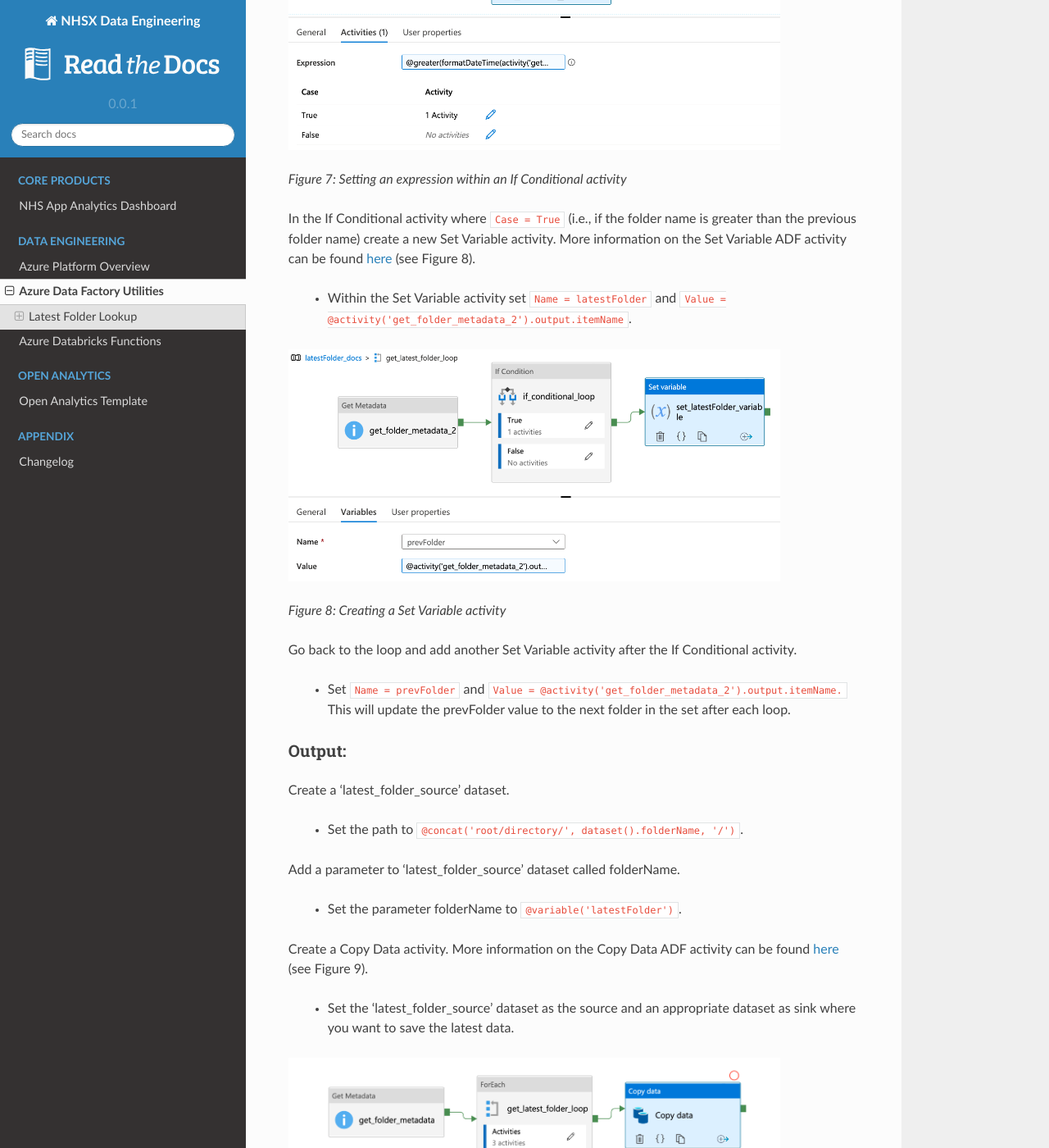
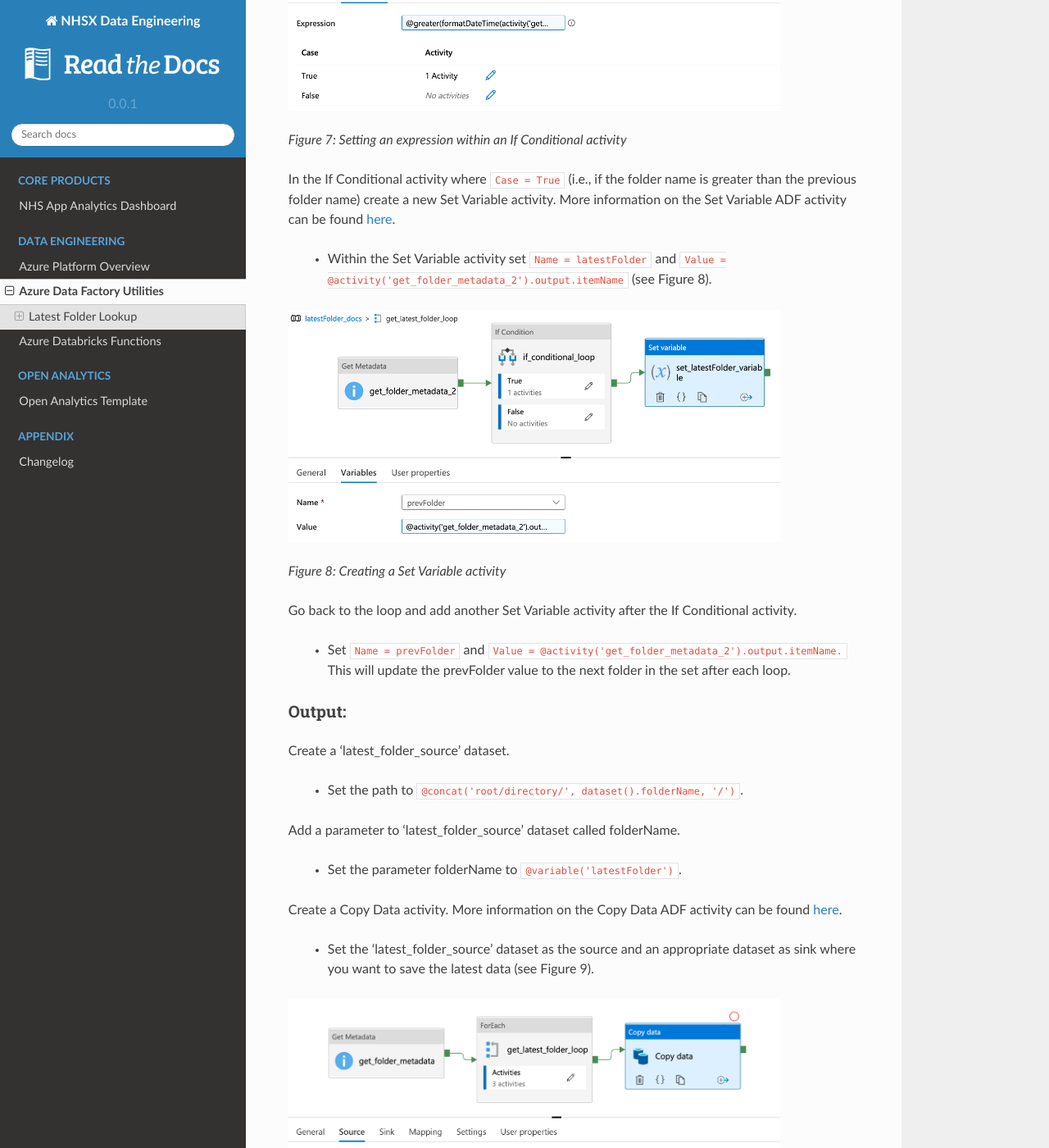
Before and after one commit to nhsx/au-data-engineering, a Sphinx documentation site: the page built from docs/source/adfutilities.rst, in a window 1280 px wide and 1400 px high, scrolled down 3991 px. Shown: the whole window at 82% size. Built offline with Sphinx 7.4.7 and the Read the Docs theme 2.0.0, drawn with Linux system fonts in a browser that asks for light colours; some of the changed text lies outside the part shown.

```diff
--- a/docs/source/adfutilities.rst
+++ b/docs/source/adfutilities.rst
@@ -67,9 +67,9 @@ Create a GetMetadata activity. More information on the GetMetadata ADF activity
 Loop setup:
 -----------
 
-Create a ForEach activity. More information on the ForEach ADF activity can be found `here <https://docs.microsoft.com/en-us/azure/data-factory/control-flow-for-each-activity>`_ (see Figure 5).
+Create a ForEach activity. More information on the ForEach ADF activity can be found `here <https://docs.microsoft.com/en-us/azure/data-factory/control-flow-for-each-activity>`_.
 
-  * In the ForEach activity settings, set 'items' as ``@activity('get_folder_metadata').output.childItems``.
+  * In the ForEach activity settings, set 'items' as ``@activity('get_folder_metadata').output.childItems`` (see Figure 5).
 
 .. image:: _static/img/latest_folder/foreach-activity.png
   :width: 600
@@ -93,17 +93,17 @@ Conditional setup:
 Create a If Conditional activity. More information on the If Conditional ADF activity can be found `here <https://docs.microsoft.com/en-us/azure/data-factory/control-flow-if-condition-activity>`_.
 
   * Set the expression in the If Conditional activity (added as dynamic content) as:
-  ``@greater(formatDateTime(activity('get_folder_metadata_2').output.itemName,'yyyyMMdd'),``
-  ``formatDateTime(variables('prevFolder'),'yyyyMMdd'))``. This will check if the name of each folder (formatted as a date) is greater (i.e., the latest) than the previous folder in the loop, starting with the default value - '1970-01-01' (see Figure 7).
+  * ``@greater(formatDateTime(activity('get_folder_metadata_2').output.itemName,'yyyyMMdd'),``
+  * ``formatDateTime(variables('prevFolder'),'yyyyMMdd'))``. This will check if the name of each folder (formatted as a date) is greater (i.e., the latest) than the previous folder in the loop, starting with the default value - '1970-01-01' (see Figure 7).
 
 .. image:: _static/img/latest_folder/if-condition.png
   :width: 600
   :alt: Setting an expression within an If Conditional activity
 *Figure 7: Setting an expression within an If Conditional activity*
 
-In the If Conditional activity where ``Case = True`` (i.e.,  if the folder name is greater than the previous folder name) create a new Set Variable activity. More information on the Set Variable ADF activity can be found `here <https://docs.microsoft.com/en-us/azure/data-factory/control-flow-set-variable-activity>`_ (see Figure 8).
+In the If Conditional activity where ``Case = True`` (i.e.,  if the folder name is greater than the previous folder name) create a new Set Variable activity. More information on the Set Variable ADF activity can be found `here <https://docs.microsoft.com/en-us/azure/data-factory/control-flow-set-variable-activity>`_.
 
-  * Within the Set Variable activity set ``Name = latestFolder`` and ``Value = @activity('get_folder_metadata_2').output.itemName``.
+  * Within the Set Variable activity set ``Name = latestFolder`` and ``Value = @activity('get_folder_metadata_2').output.itemName`` (see Figure 8).
 
 .. image:: _static/img/latest_folder/set-variable.png
   :width: 600
@@ -125,9 +125,9 @@ Add a parameter to ‘latest_folder_source’ dataset called folderName.
 
   * Set the parameter folderName to ``@variable('latestFolder')``.
 
-Create a Copy Data activity. More information on the Copy Data ADF activity can be found `here <https://docs.microsoft.com/en-us/azure/data-factory/copy-activity-overview>`_ (see Figure 9).
+Create a Copy Data activity. More information on the Copy Data ADF activity can be found `here <https://docs.microsoft.com/en-us/azure/data-factory/copy-activity-overview>`_.
 
-  * Set the 'latest_folder_source' dataset as the source and an appropriate dataset as sink where you want to save the latest data.
+  * Set the 'latest_folder_source' dataset as the source and an appropriate dataset as sink where you want to save the latest data (see Figure 9).
 
 .. image:: _static/img/latest_folder/copy-data.png
   :width: 600
```
Also changed, not shown: other parts of docs/source/adfutilities.rst (+3 -3 lines).
